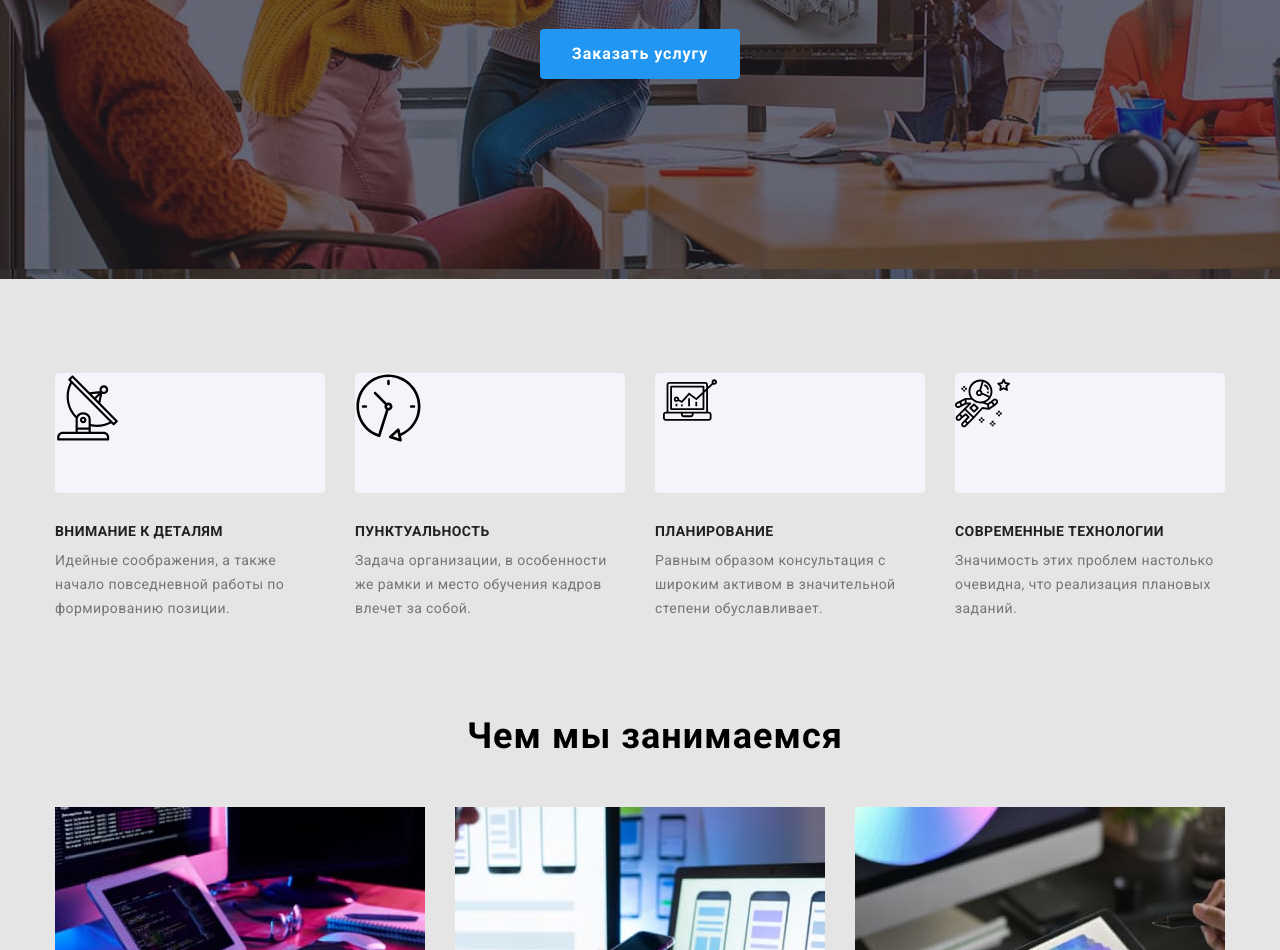
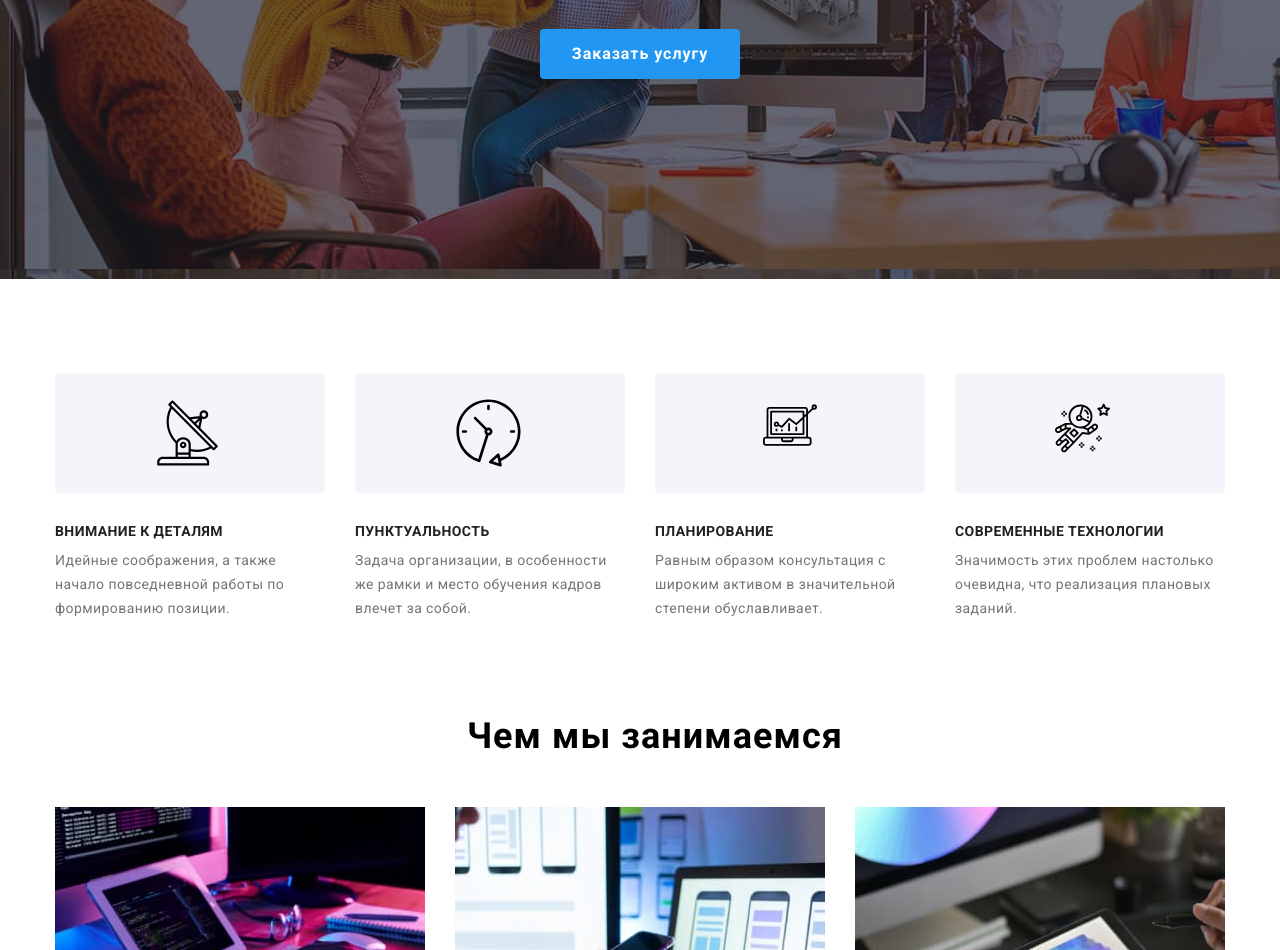
Before and after one commit to YuliaOd/goit-markup-hw-04-1, a plain HTML site: page index.html in a window 1280 px wide. Shown: the part 419-1369 px from the top of the page. Drawn offline with nearby package versions, Linux system fonts and the light colour scheme.

Commit message:
chenge 03.07.2022

```diff
--- a/css/styles.css
+++ b/css/styles.css
@@ -36,7 +36,7 @@ body {
     line-height: 1.71;
     font-family: var(--font-family-primary);
     font-weight: 400;
-    background-color: #E5E5E5;
+
 }
 
 footer {
@@ -50,12 +50,10 @@ footer {
     display: flex;
     margin-left: auto;
     margin-right: auto;
-    width: 1230px;
+    width: 1200px;
     padding-right: 15px;
     padding-left: 15px;
     align-items: center;
-    /* border: 1px solid #ECECEC; */
-    */
 }
 
 .line {
@@ -70,7 +68,6 @@ footer {
 
 .pictures {
     display: flex;
-    /* padding-bottom: 94px; */
     width: 1200px;
     margin-left: auto;
     margin-right: auto;
@@ -100,9 +97,6 @@ footer {
 }
 
 .list-nav-adress: {
-    display: flex;
-    align-items: center;
-    justify-content: center;
     padding-top: 30px;
     padding-bottom: 30px;
 
@@ -168,10 +162,6 @@ footer {
     padding-bottom: 94px;
     padding-top: 94px;
     background-color: #F5F4FA;
-}
-.clients {
-    padding-top: 94px;
-    padding-bottom: 94px;
 }
 
 .section-text {
@@ -416,12 +406,11 @@ ul {
 .container {
     display: flex;
     flex-wrap: wrap;
+    gap: 30px;
 }
 
 .container-element {
     width: 370px;
-    margin-right: 30px;
-    margin-bottom: 30px;
 
 }
 
@@ -440,7 +429,7 @@ ul {
 .cards-portfolio {
     padding-bottom: 20px;
     border: 1px solid #EEEEEE;
-    padding-top: 30px;
+    padding-top: 20px;
     padding-left: 24px;
     padding-right: 24px;
 
@@ -514,8 +503,13 @@ ul {
 
 .list-nav-adress:hover .contact-icon {
     fill: var(--accent-color);
+
 }
-
+.list-nav-adress: {
+    display: flex;
+    align-items: center;
+    justify-content: center;
+}
 .social-studio {
     display: flex;
     justify-content: center;
@@ -561,21 +555,25 @@ ul {
 
 .icon {
 
-    display: block;
+    display: flex;
+    justify-content: center;
     width: 270px;
     height: 120px;
     padding: 0;
     margin-left: auto;
     margin-right: auto;
     margin-bottom: 30px;
-    background-position: center;
     border: none;
     border-radius: 4px;
     background: #F5F4FA;
-    align-items: center;
-    justify-content: center;
+    /* align-items: center; */
 
 }
+.icon-text {
+    display: block;
+    padding-left: 100px;
+    padding-top: 25px;
+   }
 
 
 .compani {
@@ -628,11 +626,9 @@ ul {
 
 .nets-footer {
     display: flex;
-    /* align-items: center; */
     height: 44px;
     width: 44px;
     padding: 12px;
-    /* background-position: center; */
     border-radius: 50px;
     background: rgba(255, 255, 255, 0.1);
 
--- a/index.html
+++ b/index.html
@@ -49,11 +49,11 @@
         <div class="container-text">
         <ul class="text-list">
           <li class="list-text">
-            <button class="icon">
-              <svg class="icon-button">
+              <div class="icon">
+              <svg class="icon-text">
               <use  href="./image/icons.svg/symbol-defs.svg#icon-antenna" width="65" height="70">
               </svg>
-              </button>
+            </div>
             <h3 class="section-title">Внимание к деталям</h3>
             <p class="section-text">
               Идейные соображения, а также начало повседневной работы по
@@ -61,11 +61,11 @@
             </p>
           </li>
           <li class="list-text">
-            <button class="icon">
-              <svg class="icon-button">
+            <div class="icon">
+              <svg class="icon-text">
                   <use href="./image/icons.svg/symbol-defs.svg#icon-clock" width="67" height="70">
               </svg>
-              </button>
+            </div>
             <h3 class="section-title">Пунктуальность</h3>
             <p class="section-text">
               Задача организации, в особенности же рамки и место обучения кадров
@@ -73,11 +73,11 @@
             </p>
           </li>
           <li class="list-text">
-            <button class="icon">
-              <svg class="icon-button">
+            <div class="icon">
+              <svg class="icon-text">
               <use href="./image/icons.svg/symbol-defs.svg#icon-computer" width="70" height="54">
               </svg>
-              </button>
+            </div>
             <h3 class="section-title">Планирование</h3>
             <p class="section-text">
               Равным образом консультация с широким активом в значительной
@@ -85,11 +85,11 @@
             </p>
           </li>
           <li class="list-text">
-            <button class="icon">
-              <svg class="icon-button">
+            <div class="icon">
+              <svg class="icon-text">
               <use href="./image/icons.svg/symbol-defs.svg#icon-astronaut" width="55" height="60">
               </svg>
-              </button>
+            </div>
             <h3 class="section-title">Современные технологии</h3>
             <p class="section-text">
               Значимость этих проблем настолько очевидна, что реализация
```
